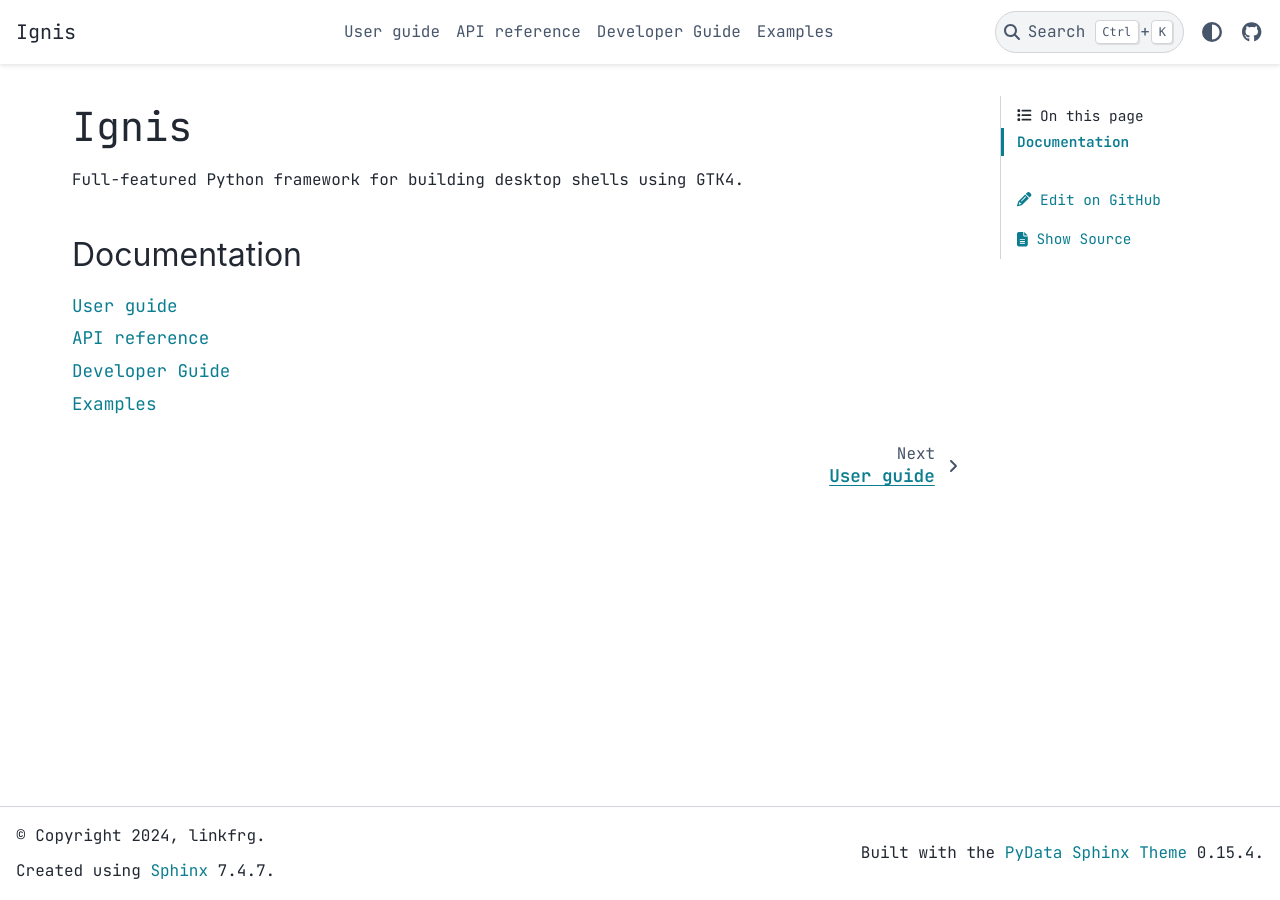
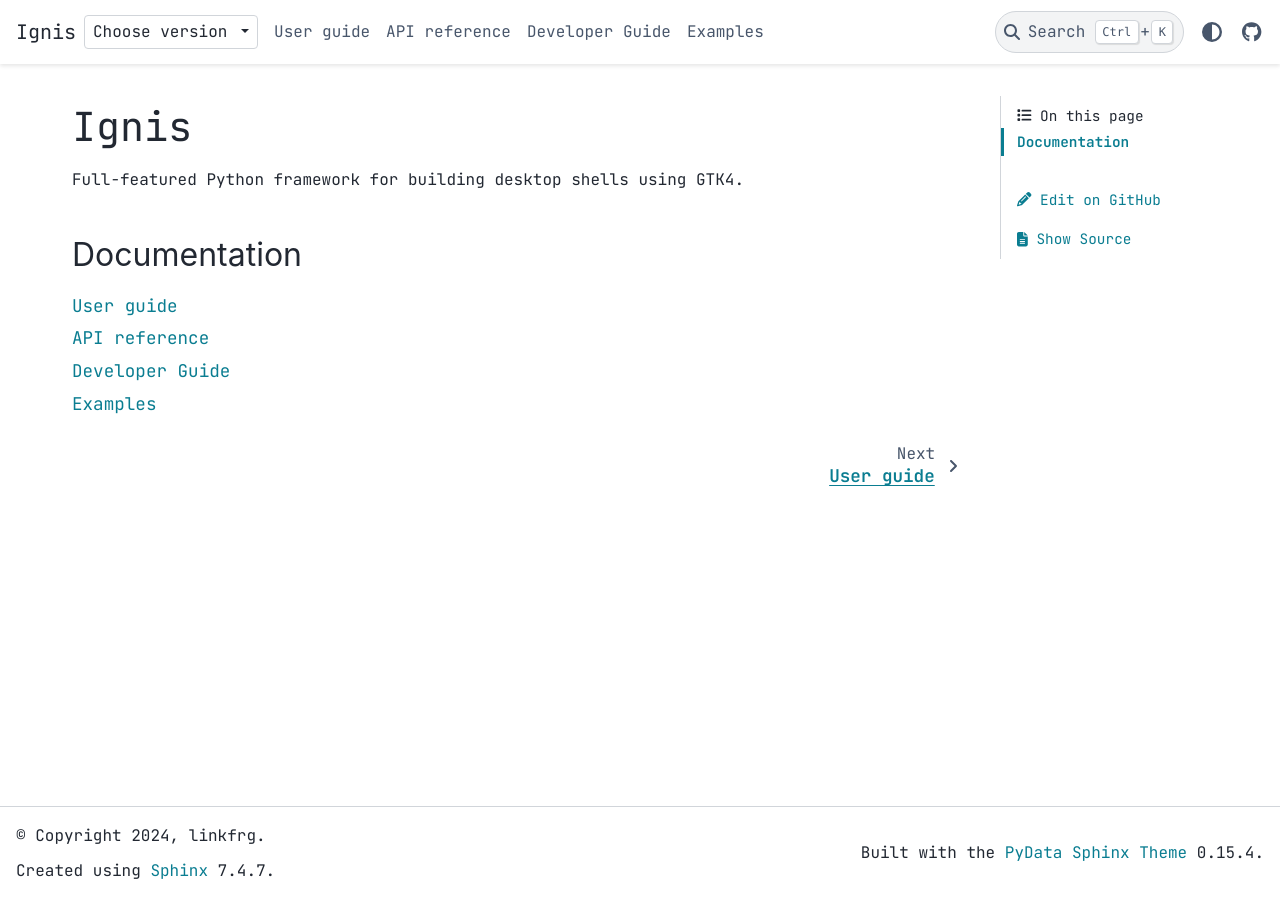
Before and after one commit to linkfrg/ignis, a Sphinx documentation site: the page built from docs/index.rst, in a window 1280 px wide. Built offline with Sphinx 7.4.7 and the PyData theme 0.15.4, drawn with Linux system fonts in a browser that asks for light colours; comment, search, counter and statistics services are not loaded; the version number is read from the project's files by our own code.

Commit message:
docs: put version switcher on navbar

```diff
--- a/docs/conf.py
+++ b/docs/conf.py
@@ -73,6 +73,8 @@ html_theme_options = {
         }
     ],
     "show_version_warning_banner": True,
+    "navbar_align": "left",
+    "navbar_start": ["navbar-logo", "version-switcher"],
     "switcher": {
         "json_url": json_url,
         "version_match": version_match,
```
